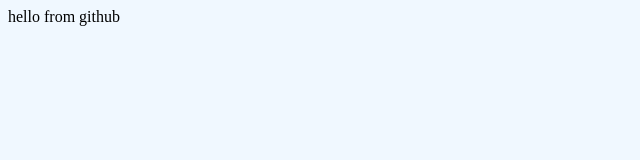
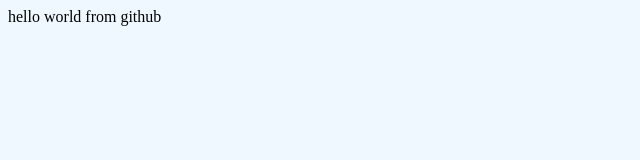
Before and after one commit to GeorgeYahontov/sk-training, a plain HTML site: page SK-TRAINING_Winter_2021/index.html in a window 1280 px wide. Shown: the full height of the page, 0-640 px from the left. Drawn offline with Linux system fonts and the light colour scheme.

Commit message:
Update index.html

```diff
--- a/SK-TRAINING_Winter_2021/index.html
+++ b/SK-TRAINING_Winter_2021/index.html
@@ -8,7 +8,7 @@
 </head>
 <body>
     <div >
-        hello from github
+        hello world from github
     </div>
 </body>
 </html>
```
